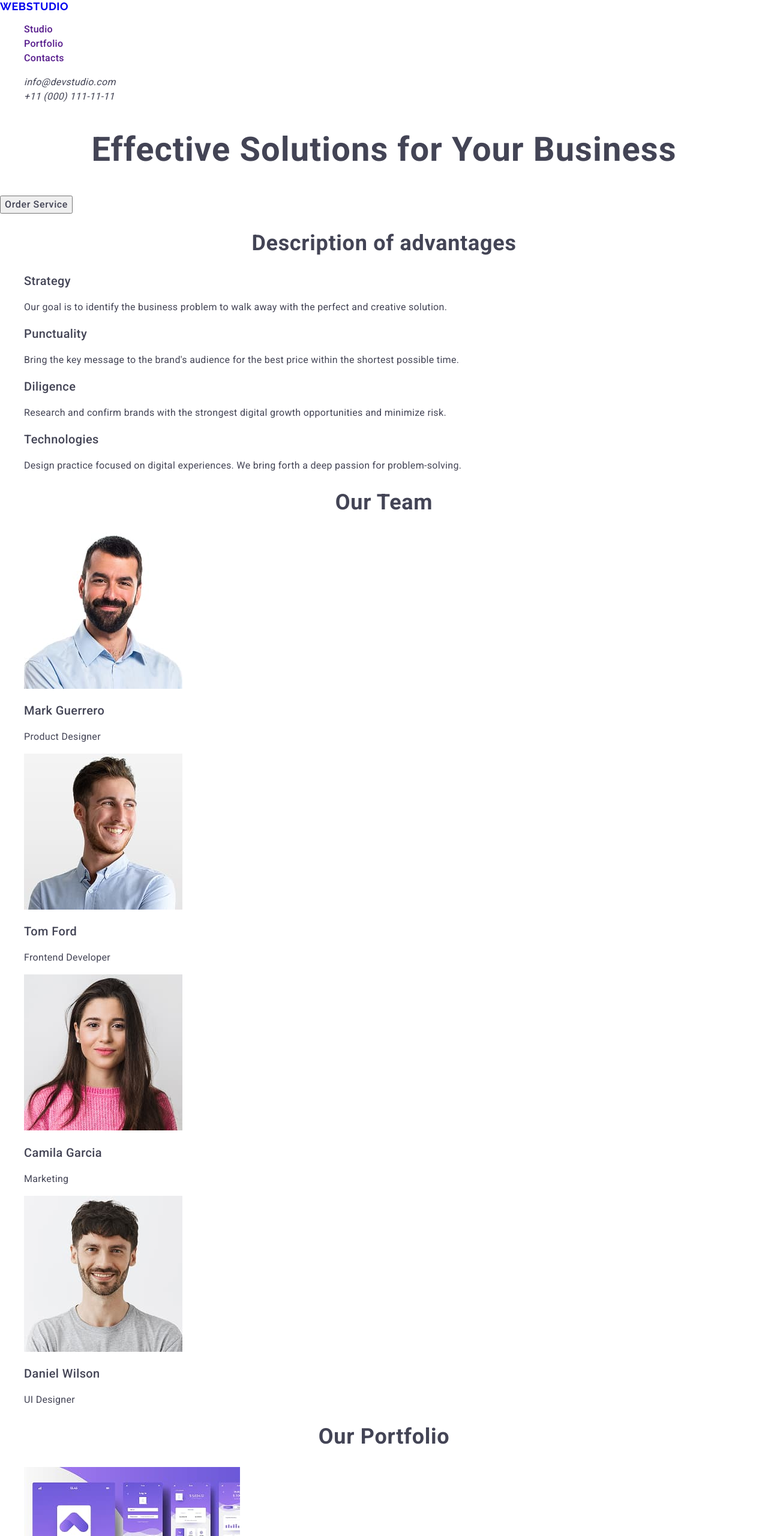
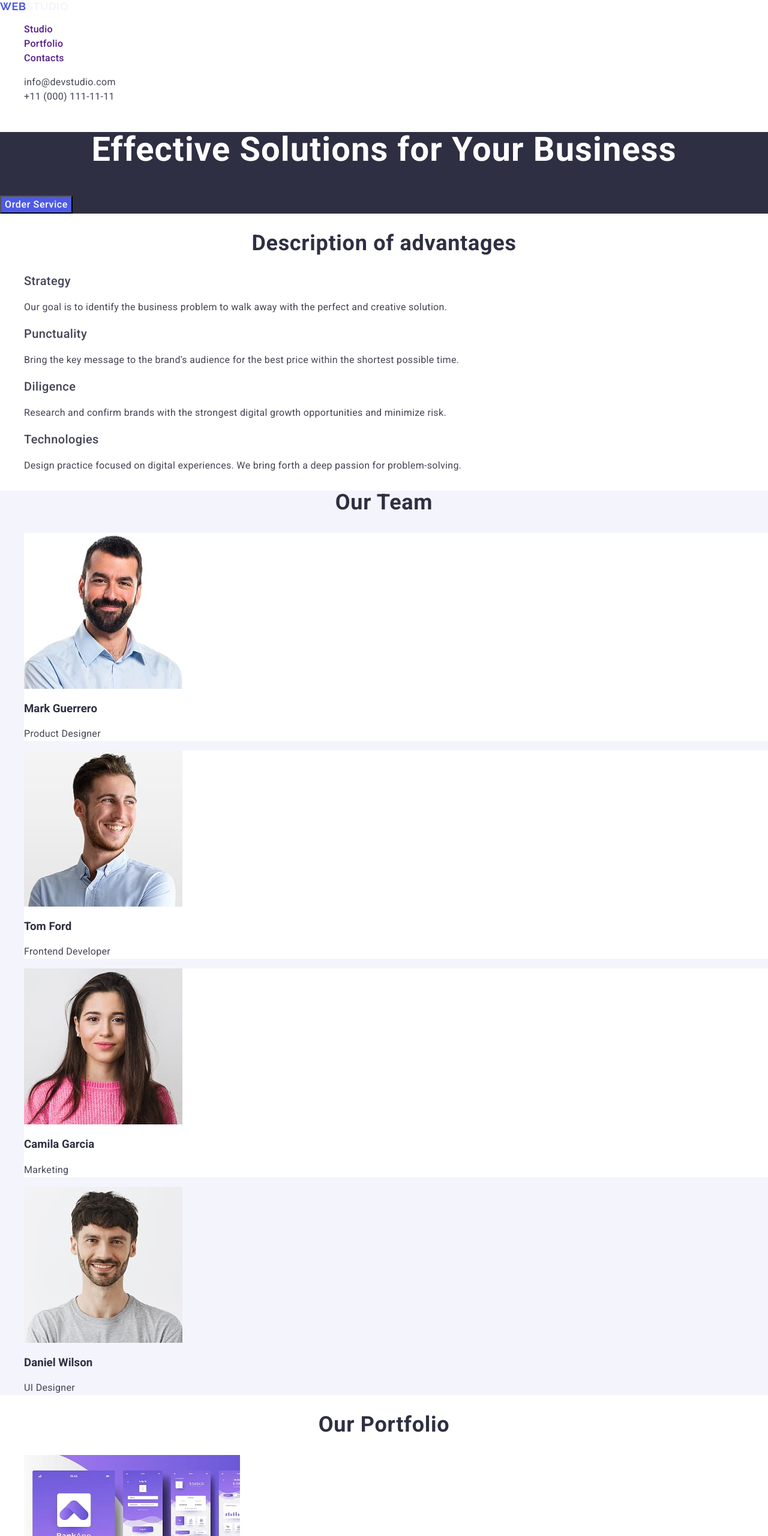
Before and after one commit to Karynawinner/goit-markup-hw-022, a plain HTML site: page index.html in a window 1280 px wide. Shown: the top 2560 px of the page at 60% size. Drawn offline with nearby package versions, Linux system fonts and the light colour scheme.

Commit message:
add corrections 1835

```diff
--- a/css/styles.css
+++ b/css/styles.css
@@ -30,10 +30,11 @@ button {
   line-height: 1.17;
   letter-spacing: 0.03em;
   text-transform: uppercase;
+  color: #4d5ae5;
 }
 
-.logo-web {
-  color: 404BBF;
+.logo-studio {
+  color: #2e2f42;
 }
 
 .header-navigation-list {
@@ -56,6 +57,7 @@ button {
 }
 
 .header-address {
+  font-style: normal;
 }
 
 .header-address-list {
@@ -74,7 +76,7 @@ button {
 
 .header-address-list .heared-address-link:hover,
 .header-address-list .heared-address-link:focus {
-  color: var(--ocean);
+  color: #404bbf;
 }
 
 /* Sections common features */
@@ -89,6 +91,7 @@ button {
   line-height: 1.11;
   letter-spacing: 0.02em;
   text-align: center;
+  color: #2e2f42;
 }
 
 .section-list {
@@ -113,10 +116,10 @@ button {
   color: var(--slate);
 }
 
-/* HOVER section */
+/* HOVER section one*/
 
-.section-background {
-  background-color: var(--navy-blue);
+.section-one-background {
+  background-color: #2e2f42;
 }
 
 .main-title {
@@ -126,7 +129,7 @@ button {
   line-height: 1.07;
   letter-spacing: 0.02em;
   text-align: center;
-  color: var(--white);
+  color: #ffffff;
 }
 
 .main-btn {
@@ -135,24 +138,46 @@ button {
   /* line-height: 24px; */
   line-height: 1.5;
   letter-spacing: 0.04em;
-  color: var(--white);
-  background-color: 4D5AE5;
+  color: #ffffff;
+  background-color: #4d5ae5;
 }
 
-.main-btn:hover {
-  background-color: 404BBF;
+.main-btn:hover,
+.main-btn:focus {
+  background-color: #404bbf;
 }
 
-/* Description of advantages section */
+/* Description of advantages section two*/
 
-/* Our Team section */
+/* Our Team section three*/
+.section-three-background {
+  background-color: #f4f4fd;
+}
 
-/* Our Portfolio section */
+.section-three-title {
+  text-transform: capitalize;
+  color: #2e2f42;
+}
+.section-three-list-item {
+  background-color: #ffffff;
+}
+.section-three-subtitle {
+  color: #2e2f42;
+}
+
+/* Our Portfolio section four*/
+.section-four-title {
+  text-transform: capitalize;
+  color: #2e2f42;
+}
+.section-four-subtitle {
+  color: #2e2f42;
+}
 
 /* Footer */
 
 .footer-common {
-  background-color: 2e2F42;
+  background-color: #2e2f42;
 }
 .footer-logo {
   font-family: Raleway, sans-serif;
@@ -160,14 +185,14 @@ button {
   font-size: 18px;
 
   /* line-height: 21px; */
-  line-height: 1.16667;
+  line-height: 1.17;
   letter-spacing: 0.03em;
   text-transform: uppercase;
-  color: var(--cloud);
+  color: #4d5ae5;
 }
 
-.logo-web {
-  color: 404BBF;
+.logo-studio {
+  color: #f4f4fd;
 }
 
 .footer-text {
@@ -175,5 +200,5 @@ button {
   /* line-height: 24px; */
   line-height: 1.5;
   letter-spacing: 0.02em;
-  color: var(--cloud);
+  color: #f4f4fd;
 }
--- a/index.html
+++ b/index.html
@@ -23,7 +23,7 @@
     <header class="header">
       <nav class="header-navigation">
         <a href="./index.html" class="header-logo">
-          <span class="logo-web">Web</span>Studio</a
+          Web<span class="logo-studio">Studio</span></a
         >
         <ul class="header-navigation-list">
           <li class="header-navigation-item">
@@ -53,12 +53,14 @@
       </address>
     </header>
     <main>
-      <section class="section-common-features section-background">
+      <section class="section-common-features section-one-background">
         <h1 class="main-title">Effective Solutions for Your Business</h1>
         <button class="main-btn" type="button">Order Service</button>
       </section>
       <section>
-        <h2 class="section-title">Description of advantages</h2>
+        <h2 class="section-title section-two-title">
+          Description of advantages
+        </h2>
         <ul class="section-list">
           <li class="section-list-item">
             <h3 class="section-subtitle">Strategy</h3>
@@ -90,37 +92,37 @@
           </li>
         </ul>
       </section>
-      <section class="section-common-features">
-        <h2 class="section-title">Our Team</h2>
+      <section class="section-common-features section-three-background">
+        <h2 class="section-title section-three-title">Our Team</h2>
         <ul class="section-list">
-          <li class="section-list-item">
+          <li class="section-three-list-item">
             <img
               class="team-foto"
               src="./images/markguerrero.jpg"
               alt="team member design"
               width="264"
             />
-            <h3 class="section-subtitle">Mark Guerrero</h3>
+            <h3 class="section-three-subtitle">Mark Guerrero</h3>
             <p class="section-text">Product Designer</p>
           </li>
-          <li class="section-list-item">
+          <li class="section-three-list-item">
             <img
               class="team-foto"
               src="./images/tomford.jpg"
               alt="team member development"
               width="264"
             />
-            <h3 class="section-subtitle">Tom Ford</h3>
+            <h3 class="section-three-subtitle">Tom Ford</h3>
             <p class="section-text">Frontend Developer</p>
           </li>
-          <li class="section-list-item">
+          <li class="section-three-list-item">
             <img
               class="team-foto"
               src="./images/camilagarcia.jpg"
               alt="team member marketing"
               width="264"
             />
-            <h3 class="section-subtitle">Camila Garcia</h3>
+            <h3 class="section-three-subtitle">Camila Garcia</h3>
             <p class="section-text">Marketing</p>
           </li>
           <li class="section-list-item">
@@ -130,78 +132,72 @@
               alt="team member ui design"
               width="264"
             />
-            <h3 class="section-subtitle">Daniel Wilson</h3>
+            <h3 class="section-three-subtitle">Daniel Wilson</h3>
             <p class="section-text">UI Designer</p>
           </li>
         </ul>
       </section>
       <section class="section-common-features">
-        <h2 class="section-title">Our Portfolio</h2>
+        <h2 class="section-title section-four-title">Our Portfolio</h2>
         <ul class="section-list">
           <li class="section-list-item">
             <img
-              class="portfolio-foto"
               src="./images/banking.app.jpg"
               alt="banking.app"
               width="360"
               height="300"
             />
-            <h3 class="section-subtitle">Banking App</h3>
+            <h3 class="section-four-subtitle">Banking App</h3>
             <p class="section-text">App</p>
           </li>
-          <li class="section-list-item">
+          <li class="section-three-list-item">
             <img
-              class="portfolio-foto"
               src="./images/cashless.payment.jpg"
               alt="cashless.payment"
               width="360"
               height="300"
             />
-            <h3 class="section-subtitle">Cashless Payment</h3>
+            <h3 class="section-four-subtitle">Cashless Payment</h3>
             <p class="section-text">Marketing</p>
           </li>
           <li class="section-list-item">
             <img
-              class="portfolio-foto"
               src="./images/meditation.app.jpg"
               alt="meditation.app"
               width="360"
               height="300"
             />
-            <h3 class="section-subtitle">Meditation App</h3>
+            <h3 class="section-four-subtitle">Meditation App</h3>
             <p class="section-text">App</p>
           </li>
           <li class="section-list-item">
             <img
-              class="portfolio-foto"
               src="./images/taxi.service.jpg"
               alt="taxi.service"
               width="360"
               height="300"
             />
-            <h3 class="section-subtitle">Taxi Service</h3>
+            <h3 class="section-four-subtitle">Taxi Service</h3>
             <p class="section-text">Marketing</p>
           </li>
           <li class="section-list-item">
             <img
-              class="portfolio-foto"
               src="./images/screen.illustrations.jpg"
               alt="screen.illustrations"
               width="360"
               height="300"
             />
-            <h3 class="section-subtitle">Screen Illustrations</h3>
+            <h3 class="section-four-subtitle">Screen Illustrations</h3>
             <p class="section-text">Design</p>
           </li>
           <li class="section-list-item">
             <img
-              class="portfolio-foto"
               src="./images/online.courses.jpg"
               alt="online.courses"
               width="360"
               height="300"
             />
-            <h3 class="section-subtitle">Online Courses</h3>
+            <h3 class="section-four-subtitle">Online Courses</h3>
             <p class="section-text">Marketing</p>
           </li>
         </ul>
@@ -209,7 +205,7 @@
     </main>
     <footer class="footer-common">
       <a class="footer-logo" href="./index.html"
-        ><span class="logo-web">Web</span>Studio</a
+        >Web<span class="logo-studio">Studio</span></a
       >
       <p class="footer-text">
         Increase the flow of customers and sales for your business with digital
```
